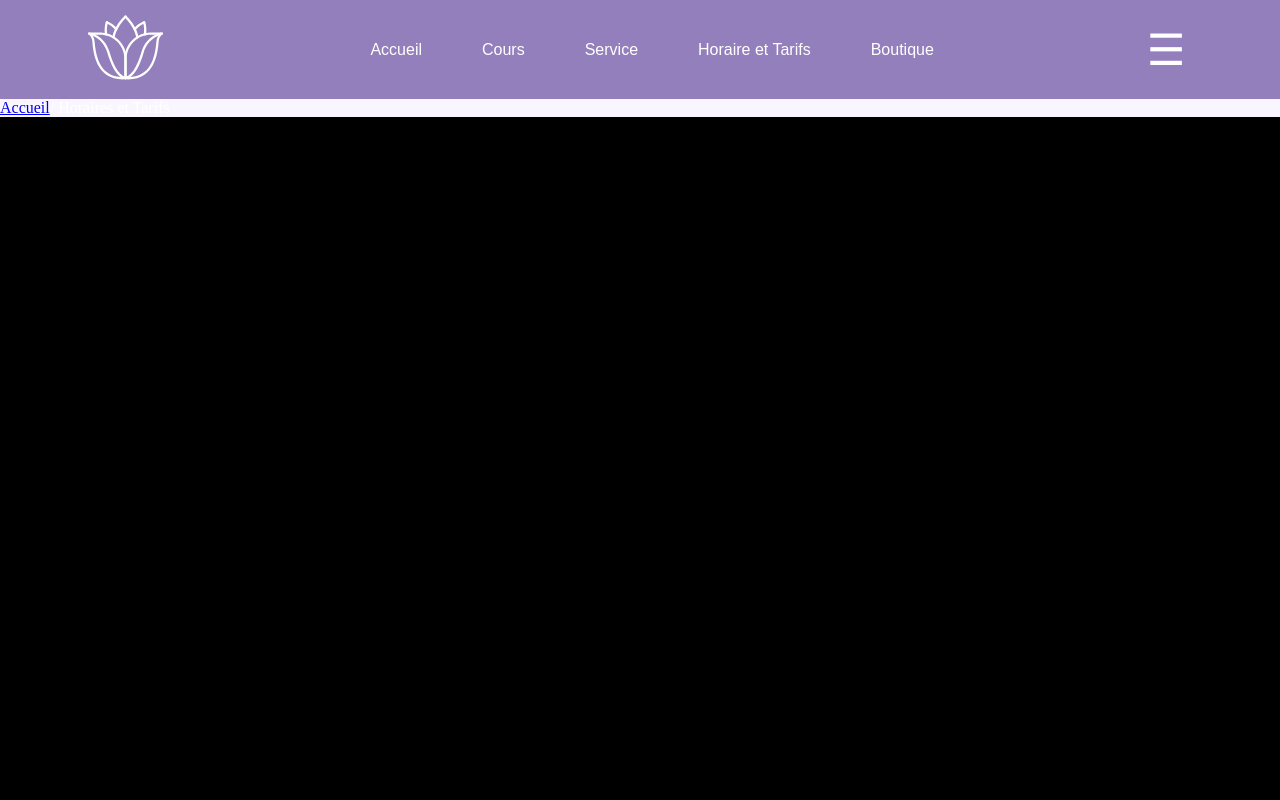
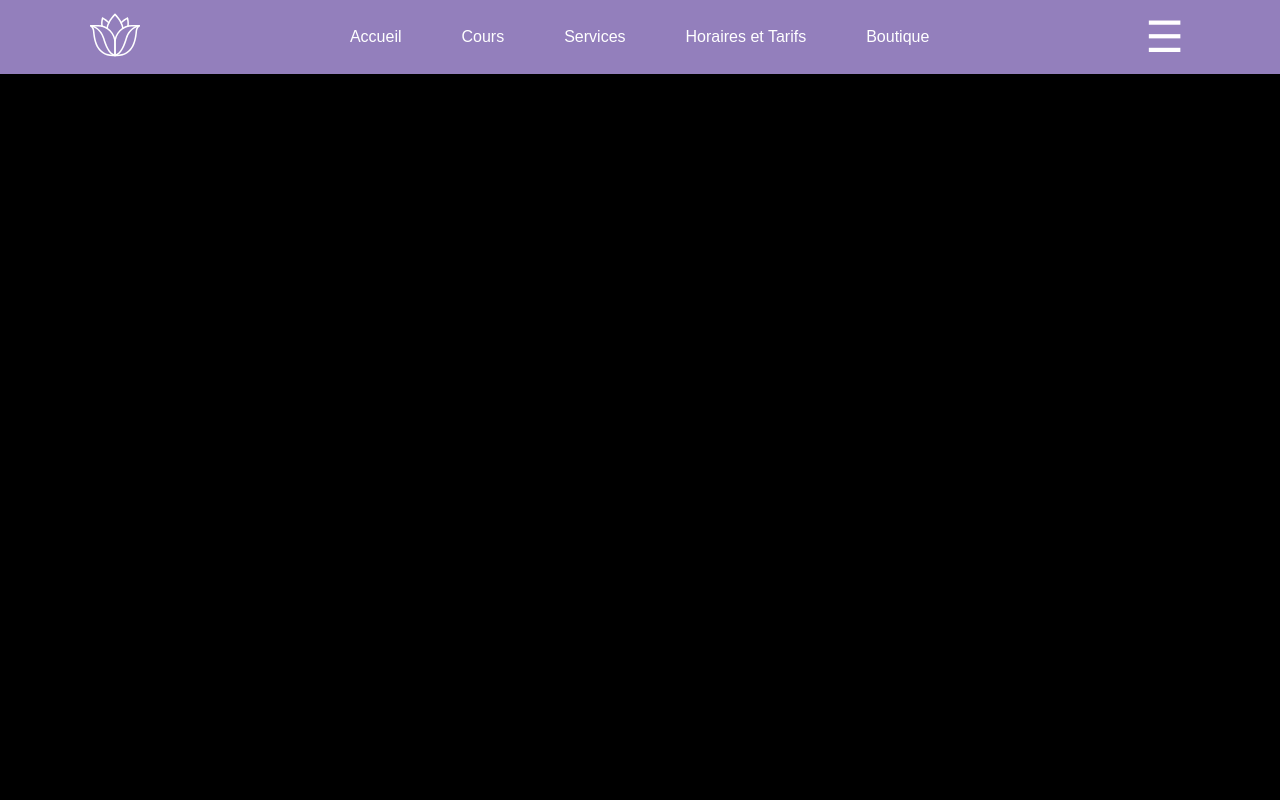
Before and after one commit to stephwarrior/ShantiNestAcademy, a Vue app: page /HoraireTarifs in a window 1280 px wide. Shown: the top 800 px of the page. Built offline with nearby package versions, Linux system fonts and the light colour scheme; a web font is replaced by a local one.

Commit message:
Modification page erreur et entête

```diff
--- a/src/App.vue
+++ b/src/App.vue
@@ -24,9 +24,13 @@ export default {
 <style>
 body {
   box-sizing: border-box;
+  width: 100vw;
   margin: 0;
   padding: 0;
   background-color: #faf6ff;
   color: white;
 }
+* {
+  text-decoration: none;
+}
 </style>
--- a/src/components/SiteEntete.vue
+++ b/src/components/SiteEntete.vue
@@ -14,7 +14,6 @@
         <span class="navbar-toggler-icon">&#9776;</span>
       </button>
     </nav>
-  </header>
     <div class="menu-mobile" v-if="!MenuMobileActive">
       <input type="text" />
       <ul>
@@ -23,6 +22,7 @@
         </li>
       </ul>
     </div>
+  </header>
 </template>
 <script>
 import SiteLogo from "./SiteLogo.vue";
@@ -36,8 +36,8 @@ export default {
       liensMenu: [
         { nom: "Accueil", url: "/" },
         { nom: "Cours", url: "/cours" },
-        { nom: "Service", url: "/services" },
-        { nom: "Horaire et Tarifs", url: "/HoraireTarifs" },
+        { nom: "Services", url: "/services" },
+        { nom: "Horaires et Tarifs", url: "/HoraireTarifs" },
         { nom: "Boutique", url: "/boutique" },
       ],
       components: {
@@ -65,9 +65,8 @@ export default {
 </script>
 <style scoped>
 .header {
-  display: flex;
-  justify-content: space-around;
-  align-items: center;
+  width: 100vw;
+  position: fixed;
   background-color: #937fbc;
 }
 .navbar {
@@ -90,12 +89,10 @@ export default {
 }
 .blocLiensMenu > li {
   margin: 0 30px;
-  text-decoration: none;
 }
 .blocLiensMenu > li > a,
 .menu-mobile ul li a {
   color: white;
-  text-decoration: none;
   font-family: "Kotta One", sans-serif;
 }
 
@@ -108,7 +105,7 @@ export default {
   width: 70vw;
   height: 100vh;
   align-items: center;
-  position: absolute;
+  position: fixed;
   top: 0;
   right: 0;
   z-index: 2;
--- a/src/pages/HoraireTarifs.vue
+++ b/src/pages/HoraireTarifs.vue
@@ -1,6 +1,7 @@
 <template>
-  <div><RouterLink to="/">Accueil</RouterLink>/ Horaires et Tarifs</div>
-  <main></main>
+  <main>
+    <div><RouterLink to="/">Accueil</RouterLink>/ Horaires et Tarifs</div>
+  </main>
 </template>
 <script>
 export default {};
--- a/src/pages/PageConnexion.vue
+++ b/src/pages/PageConnexion.vue
@@ -1,6 +1,7 @@
 <template>
-  <div><RouterLink to="/">Accueil</RouterLink>/ Connexion</div>
-  <main></main>
+  <main>
+    <div><RouterLink to="/">Accueil</RouterLink>/ Connexion</div>
+  </main>
 </template>
 <script>
 export default {};
--- a/src/pages/PageCours.vue
+++ b/src/pages/PageCours.vue
@@ -1,6 +1,7 @@
 <template>
-  <div><RouterLink to="/">Accueil</RouterLink>/ Connexion</div>
-  <main></main>
+  <main>
+    <div><RouterLink to="/">Accueil</RouterLink>/ Cours</div>
+  </main>
 </template>
 <script>
 export default {};
--- a/src/pages/PageErreur.vue
+++ b/src/pages/PageErreur.vue
@@ -1,17 +1,44 @@
 <template>
-  <div><RouterLink to="/">Accueil</RouterLink>/ Erreur 404</div>
-  <main>
-    <h1>Erreur 404</h1>
-    <p>La page que vous cherchez n'existe pas.</p>
+  <main class="erreur404">
+    <div><RouterLink to="/">Accueil</RouterLink>/ Erreur 404</div>
+    <div v-for="image in images" :key="image.id">
+      <img :src="image.url" :alt="image.description" />
+    </div>
+    <h1>404</h1>
+    <h2>Oups! La page que vous cherchez n'existe pas.</h2>
+    <p>Il se peut que l'URL soit incorrecte ou que la page ait été déplacée.</p>
+    <router-link to="/">Retourner à l'accueil</router-link>
   </main>
 </template>
+
 <script>
 export default {};
 </script>
+
 <style scoped>
 main {
   width: 100vw;
   height: 100vh;
   background-color: black;
 }
+
+.erreur404 :not(.erreur404 div) {
+  text-align: center;
+  padding-top: 50px;
+}
+
+.erreur404 h1 {
+  font-size: 96px;
+  margin-bottom: 40px;
+}
+
+.erreur404 h2 {
+  font-size: 24px;
+  margin-bottom: 20px;
+}
+
+.erreur404 p {
+  font-size: 16px;
+  margin-bottom: 20px;
+}
 </style>
--- a/src/router/index.js
+++ b/src/router/index.js
@@ -3,9 +3,9 @@ import PageBoutique from "../pages/PageBoutique.vue";
 import PageConnexion from "../pages/PageConnexion.vue";
 import PageAccueil from "../pages/PageAccueil.vue";
 import PageCours from "../pages/PageCours.vue";
-import PageErreur from "../pages/PageErreur.vue";
 import HoraireTarifs from "../pages/HoraireTarifs.vue";
 import PageServices from "../pages/PageServices.vue";
+import PageErreur from "../pages/PageErreur.vue";
 
 const routes = [
   {
@@ -29,11 +29,6 @@ const routes = [
     component: PageCours,
   },
   {
-    path: "/erreur404",
-    name: "erreur404",
-    component: PageErreur,
-  },
-  {
     path: "/HoraireTarifs",
     name: "HoraireTarifs",
     component: HoraireTarifs,
@@ -43,6 +38,11 @@ const routes = [
     name: "services",
     component: PageServices,
   },
+  {
+    path: "/:catchAll(.*)",
+    name: "erreur404",
+    component: PageErreur,
+  },
 ];
 
 const router = createRouter({
```
Also changed, not shown: src/components/SiteLogo.vue (+1 -1 lines). Lines whose indentation alone changed are shown as unchanged.
